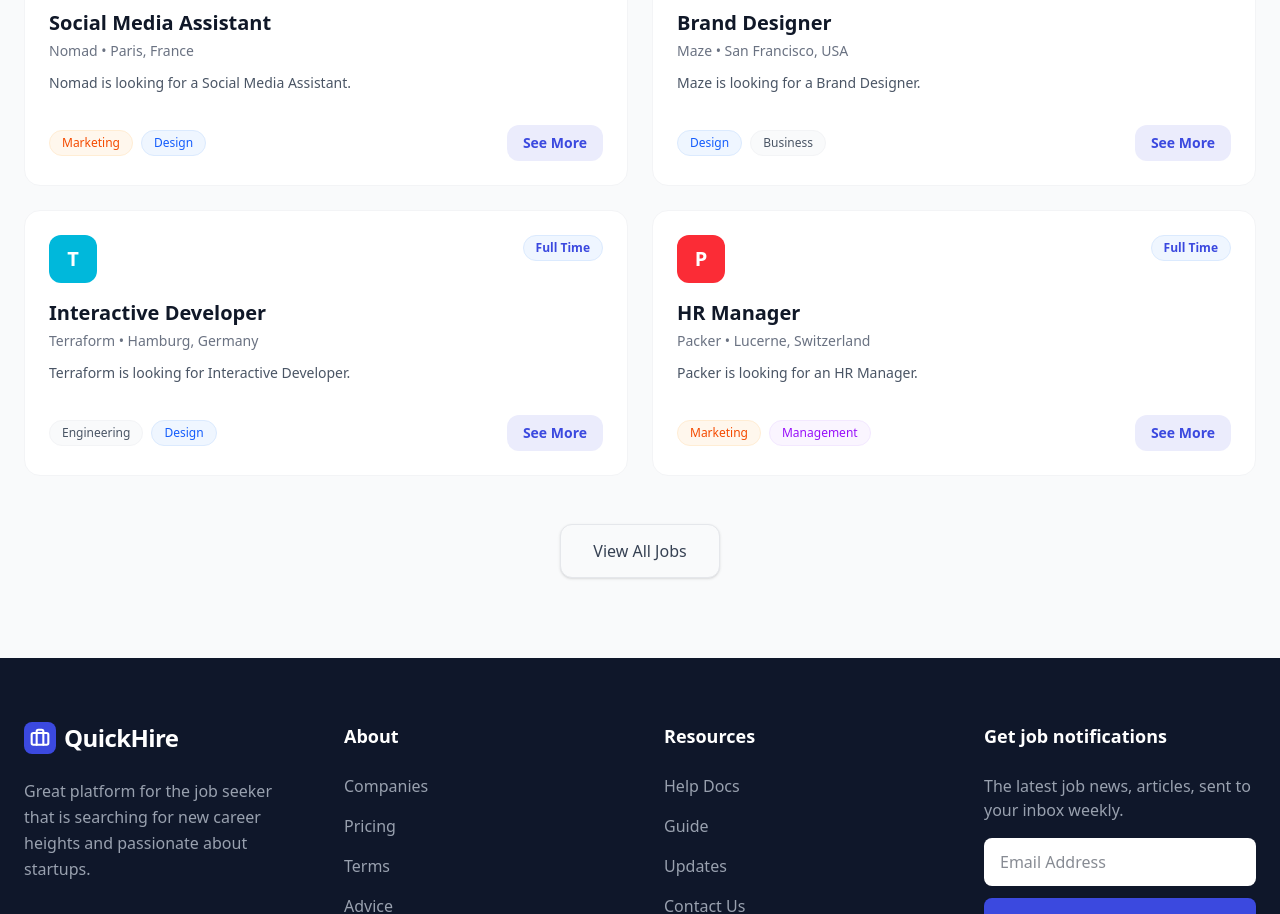
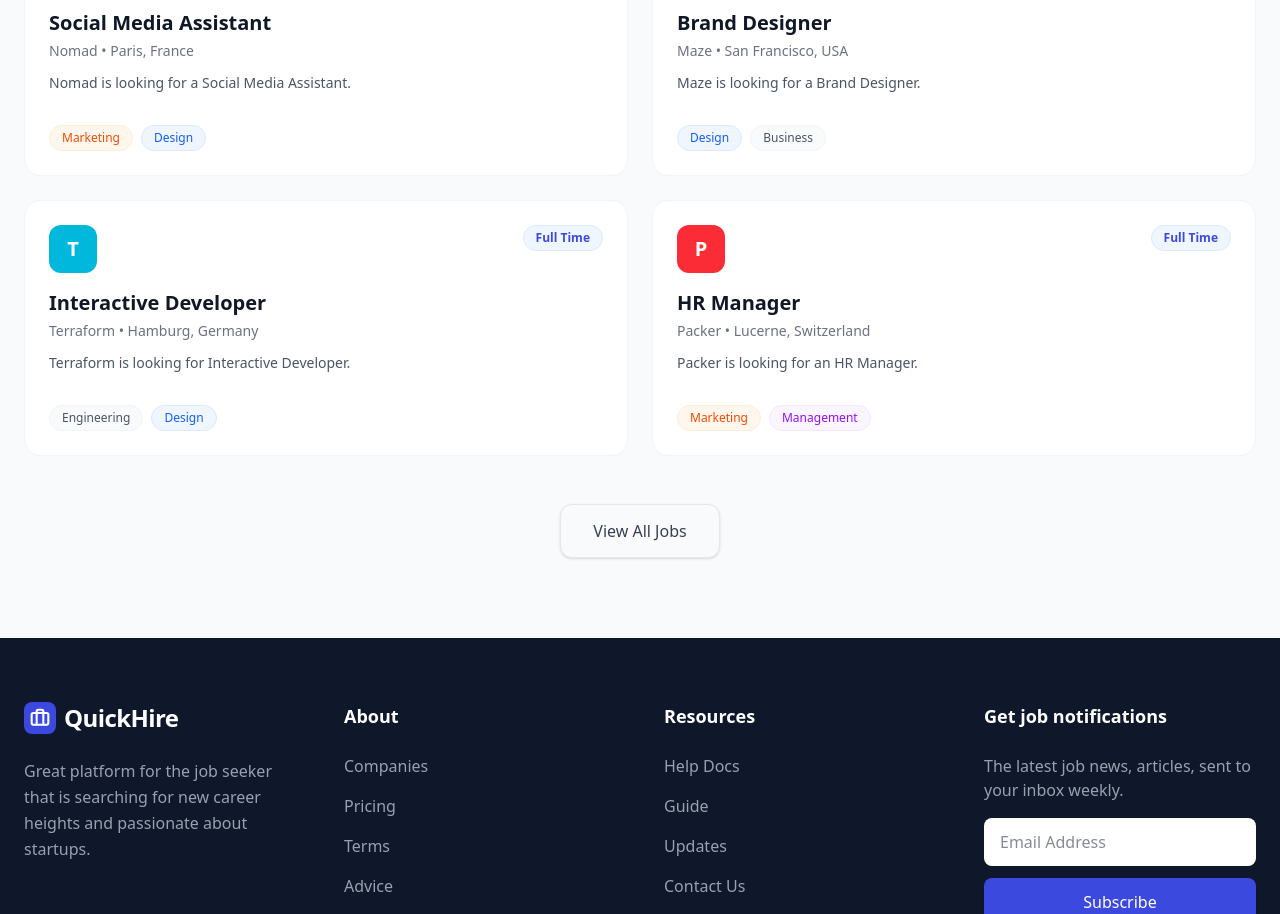
Before and after one commit to md-tuhin-hasnat/quickhire, a Next.js app in the folder frontend/: page / in a window 1280 px wide. Shown: the part 2540-3454 px from the top of the page. Built offline with nearby package versions, Linux system fonts and the light colour scheme; no server answers.

Commit message:
Enhance: Remove redundant See More button from JobCard

```diff
--- a/frontend/src/components/JobCard.tsx
+++ b/frontend/src/components/JobCard.tsx
@@ -56,12 +56,6 @@
                         </span>
                     ))}
                 </div>
-                <Link
-                    href={`/jobs/${id}`}
-                    className="relative z-10 whitespace-nowrap font-semibold text-primary hover:text-white flex items-center gap-1 text-sm bg-primary/10 hover:bg-primary px-4 py-2 rounded-xl transition-colors"
-                >
-                    See More
-                </Link>
             </div>
         </div>
     );
```
